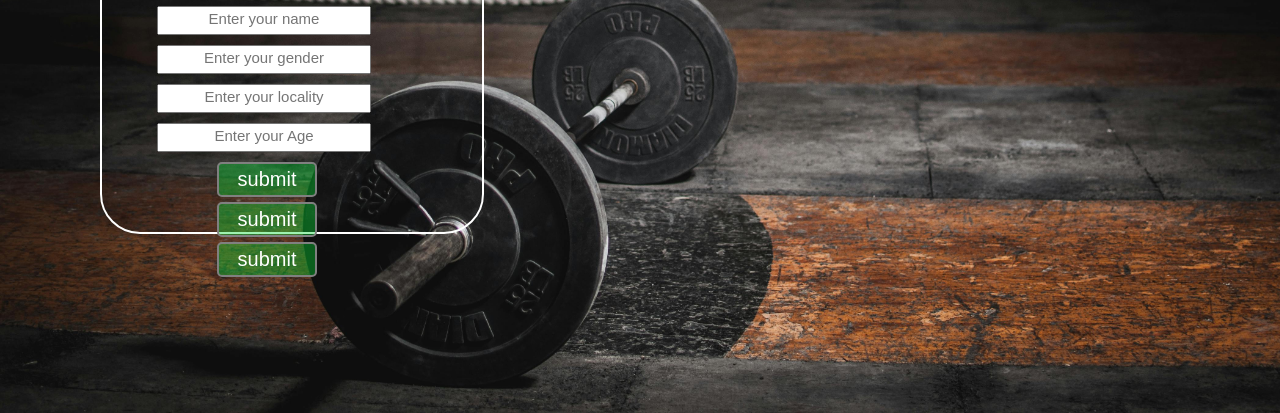
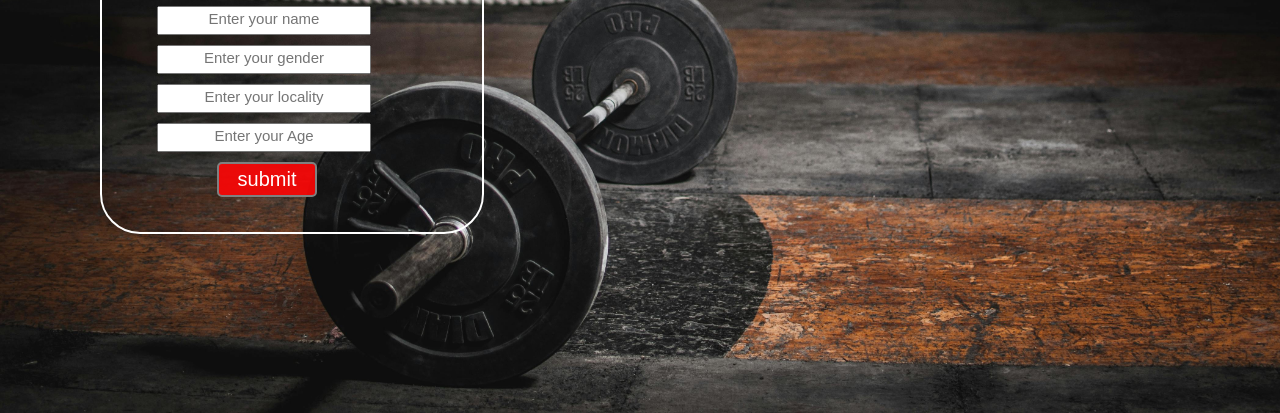
Before and after one commit to Naved1786/Gym-fitness, a plain HTML site: page index.html in a window 1280 px wide. Shown: the part 457-870 px from the top of the page. Drawn offline with Linux system fonts and the light colour scheme.

Commit message:
text comit

```diff
--- a/index.html
+++ b/index.html
@@ -1,11 +1,13 @@
 <!DOCTYPE html>
 <html lang="en">
+
 <head>
   <meta charset="UTF-8">
   <meta name="viewport" content="width=device-width, initial-scale=1.0">
   <title>Naved fitness</title>
   <link rel="stylesheet" href="style.css">
 </head>
+
 <body>
   <header class="header">
     <!-- left box for logo -->
@@ -34,7 +36,7 @@
     </div>
   </header>
   <div class="container">
-        <h1>join the best  gym of delhi</h1>
+    <h1>join the best gym of delhi</h1>
     <form action="noaction.php">
       <div class="form_group">
         <input type="text" name="" placeholder="Enter your name">
@@ -43,9 +45,8 @@
         <input type="text" name="" placeholder="Enter your Age">
       </div>
       <button class="btn">submit</button>
-             <button class="btn">submit</button>
-             <button class="btn">submit</button>
     </form>
   </div>
 </body>
+
 </html>
--- a/style.css
+++ b/style.css
@@ -114,7 +114,7 @@ body{
    height: 35px;
    margin-left: 65px;
    margin-top: 5px;
-   background-color: rgba(7, 221, 53, 0.384);
+   background-color: rgba(248, 7, 7, 0.932);
    color: white;
 }
 .container .btn:hover{
```
Lines whose indentation alone changed are shown as unchanged.
